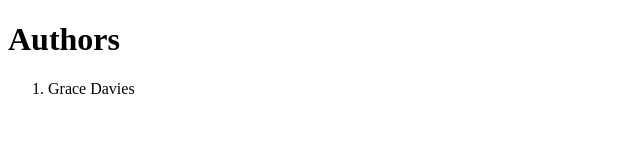
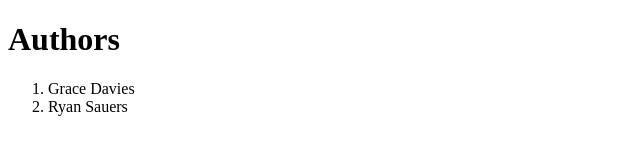
Before and after one commit to PacifismPostMortem/csci5117-9-9-2024, a plain HTML site: page index.html in a window 1280 px wide. Shown: the full height of the page, 0-640 px from the left. Drawn offline with Linux system fonts and the light colour scheme.

Commit message:
Added Name

```diff
--- a/index.html
+++ b/index.html
@@ -8,6 +8,7 @@
 	<h1>Authors</h1>
 	<ol>
 		<li> Grace Davies </li>
+        <li> Ryan Sauers </li>
 	</ol>
 
 
```
